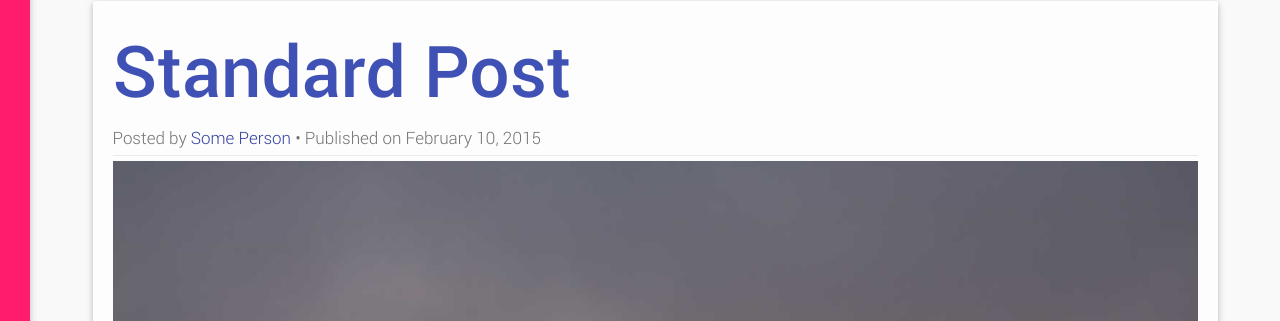
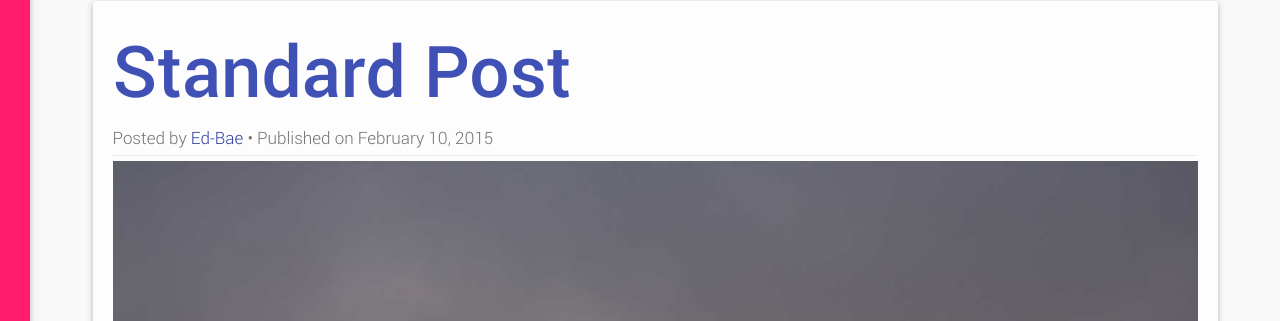
Before and after one commit to Ed-Bae/Ed-Bae.github.io, a Jekyll site: the page built from _posts/2015-02-10-standard.md, in a window 1280 px wide and 900 px high. Shown: the part 113-434 px from the top of the window. Built offline with Jekyll 4.4.1, drawn with Linux system fonts in a browser that asks for light colours.

Commit message:
Update authors.yml

```diff
--- a/_data/authors.yml
+++ b/_data/authors.yml
@@ -11,7 +11,7 @@
 
 -
   id: someone
-  name: Some Person
+  name: Ed-Bae
   avatar: /profile-pic.jpg
   bio: this is some more information about the author.
   facebook: https://www.facebook.com/someone
```
